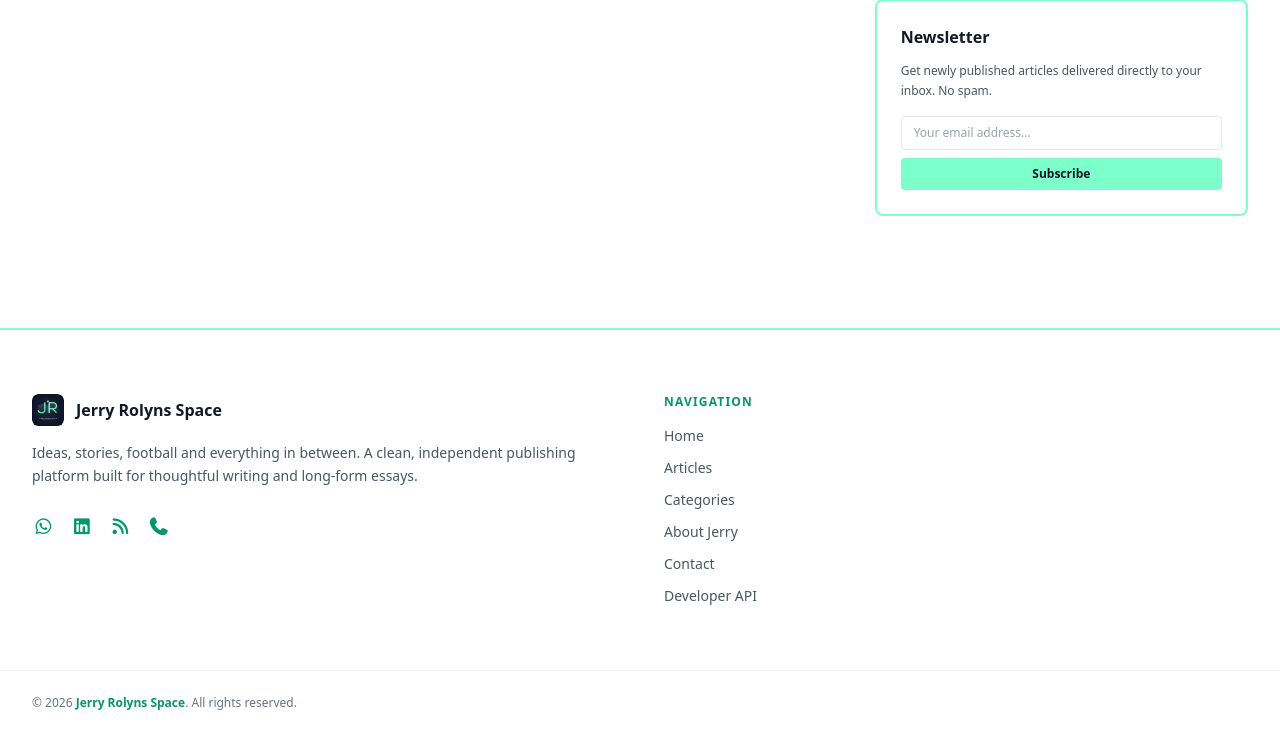
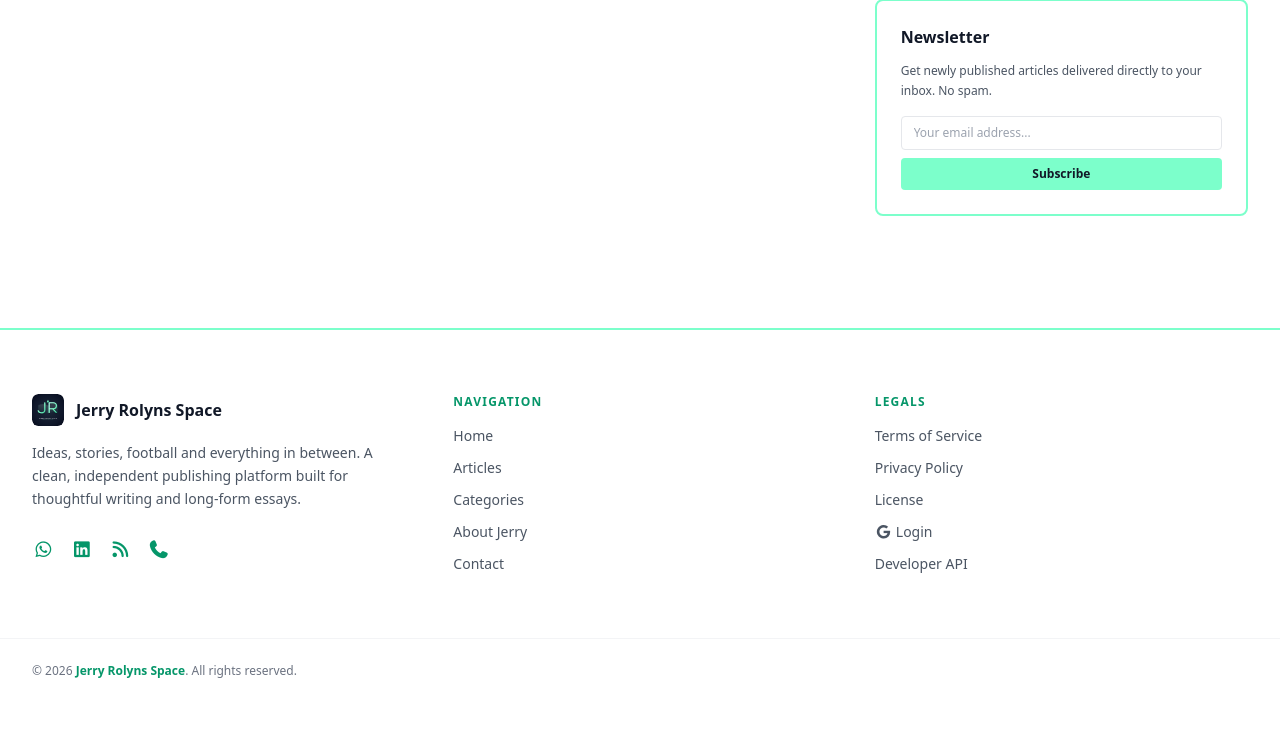
Before and after one commit to LutanTech/rolyns-space, a Flask app: page / in a window 1280 px wide. Shown: the part 343-1078 px from the top of the page. After the commit the page ends 1021 px from the top, so only its background shows below. Run offline with Flask 3, Linux system fonts and the light colour scheme; data comes from the database, SQL or seed files in the repository; data that the repository does not hold is empty; some libraries are stand-ins or nearby versions.

Commit message:
Add license route and update footer links in base template
- Introduced a new route in app.py for the license page, allowing users to access licensing information.
- Updated the footer in base.html to include a new section for legal links, adding links to the license, terms of service, and privacy policy for improved user access to legal information.

```diff
--- a/app.py
+++ b/app.py
@@ -583,6 +583,10 @@ def create_app(config_class=Config):
 
         return redirect(next_url)
 
+    @app.route("/license")
+    def license():
+        return render_template("license.html")
+
     @app.route('/login',methods=['GET','POST'])
     def login():
         if session.get('user_id') and session.get('username'):
--- a/templates/base.html
+++ b/templates/base.html
@@ -130,7 +130,7 @@
     </main>
 
     <footer class="bg-white border-t-2 border-[#7cffcb] mt-20">
-        <div class="max-w-7xl mx-auto px-4 sm:px-6 lg:px-8 py-16 grid grid-cols-1 md:grid-cols-2 gap-12">
+        <div class="max-w-7xl mx-auto px-4 sm:px-6 lg:px-8 py-16 grid grid-cols-1 md:grid-cols-3 gap-12">
             <div class="space-y-4">
                 <div class="flex items-center space-x-3">
                     <img src="{{ url_for('static', filename='icons/brand-mark.svg') }}" alt="" aria-hidden="true" class="w-8 h-8 rounded-md">
@@ -158,6 +158,19 @@
                     <li><a href="{{ url_for('about') }}" class="text-gray-600 hover:text-spaceGreen-700 transition">About Jerry</a></li>
                     <li><a href="{{ url_for('contact') }}" class="text-gray-600 hover:text-spaceGreen-700 transition">Contact</a></li>
 
+
+                </ul>
+
+
+
+            </div>
+            <div>
+                <h4 class="text-xs font-bold uppercase tracking-widest text-spaceGreen-700 mb-4">LEGALS</h4>
+                <ul class="space-y-3 text-sm">
+                    <li><a href="{{ url_for('terms') }}" class="text-gray-600 hover:text-spaceGreen-700 transition">Terms of Service </a></li>
+                    <li><a href="{{ url_for('privacy') }}" class="text-gray-600 hover:text-spaceGreen-700 transition">Privacy Policy</a></li>
+                    <li><a href="{{ url_for('license') }}" class="text-gray-600 hover:text-spaceGreen-700 transition">License</a></li>
+                    <li><a href="{{ url_for('google_login') }}" class="text-gray-600 hover:text-spaceGreen-700 transition"><i class="fab fa-google"></i> Login</a></li>
                     <li><a href="https://lutan-tech.is-great.org/?utm_source=rolyns_space&utm_medium=footer_link" target="_blank" class="text-gray-600 hover:text-spaceGreen-700 transition">Developer API</a></li>
 
                 </ul>
```
Also changed, not shown: templates/license.html (added, +30 -0 lines).
